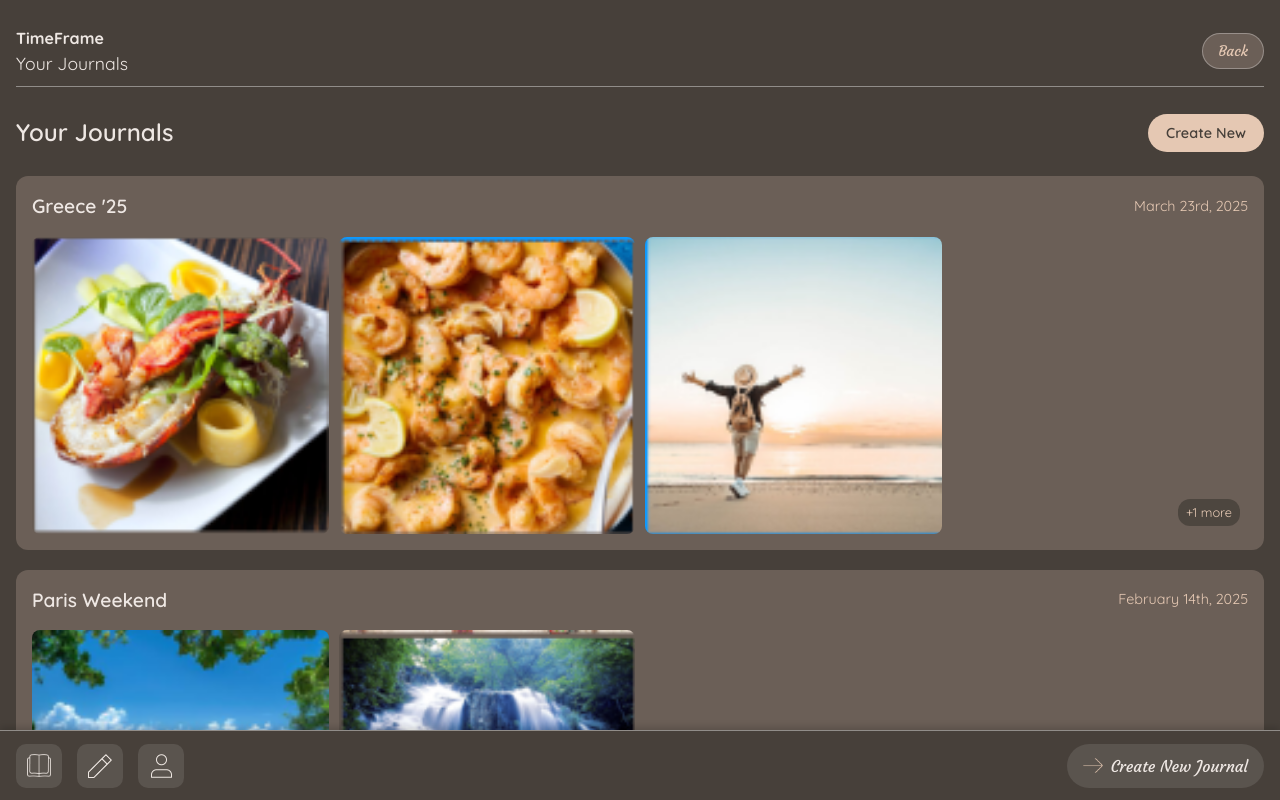
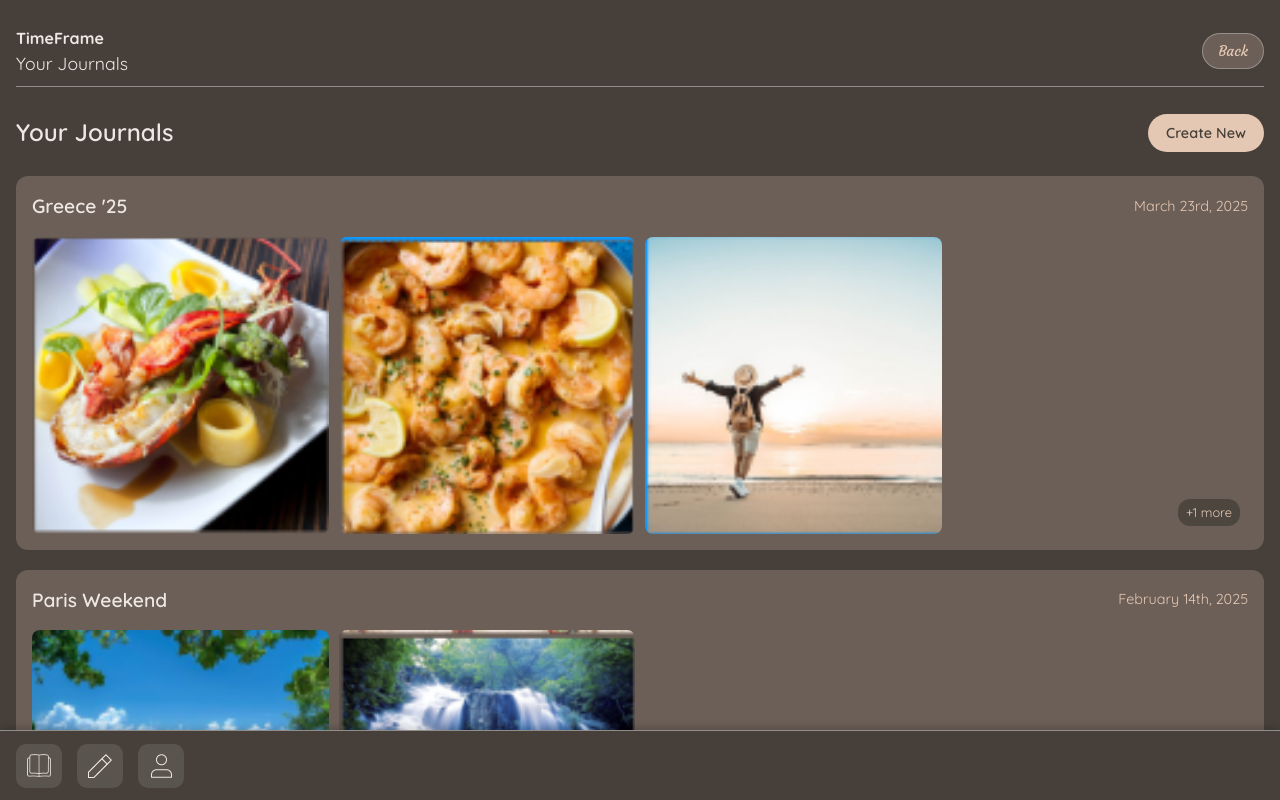
Before and after one commit to braden-j/BETter2, a React (Vite) app: page /journal-entries in a window 1280 px wide. Built offline with nearby package versions, Linux system fonts and the light colour scheme.

Commit message:
updated routing

```diff
--- a/src/App.jsx
+++ b/src/App.jsx
@@ -14,7 +14,7 @@ function App() {
       <div className="app-container">
         <main className="app-main">
           <Routes>
-            <Route path="/" element={<Navigate to="/journal-upload" replace />} />
+            <Route path="/" element={<Navigate to="/journal-entries" replace />} />
             <Route path="/journal-upload" element={<JournalUpload />} />
             <Route path="/photo-upload" element={<PhotoUpload />} />
             <Route path="/group-photos" element={<GroupPhotos />} />
--- a/src/BottomNav.jsx
+++ b/src/BottomNav.jsx
@@ -4,7 +4,7 @@ import './BottomNav.css';
 import bookIcon from './assets/BookIcon.png';
 import pencilIcon from './assets/PencilIcon.png';
 import userIcon from './assets/UserIcon.png';
-import nextIcon from './assets/arrow.png'; // Arrow icon for next button
+import nextIcon from './assets/arrow.png';
 
 function BottomNav({ onNextClick, nextLabel = 'Next', showUtilityButtons = true, showNextButton = true }) {
   return (
--- a/src/JournalEntries.jsx
+++ b/src/JournalEntries.jsx
@@ -114,15 +114,11 @@ function JournalEntries() {
   };
 
   const handleCreateNew = () => {
-    navigate('/select-photos');
+    navigate('/photo-upload');
   };
 
   const handleBack = () => {
     navigate('/');
-  };
-
-  const handleNext = () => {
-    navigate('/select-photos');
   };
 
   const handleSaveExit = () => {
@@ -176,8 +172,7 @@ function JournalEntries() {
       </div>
 
       <BottomNav
-        onNextClick={handleNext}
-        nextLabel="Create New Journal"
+        showNextButton={false}
         showUtilityButtons={true}
       />
     </div>
```
